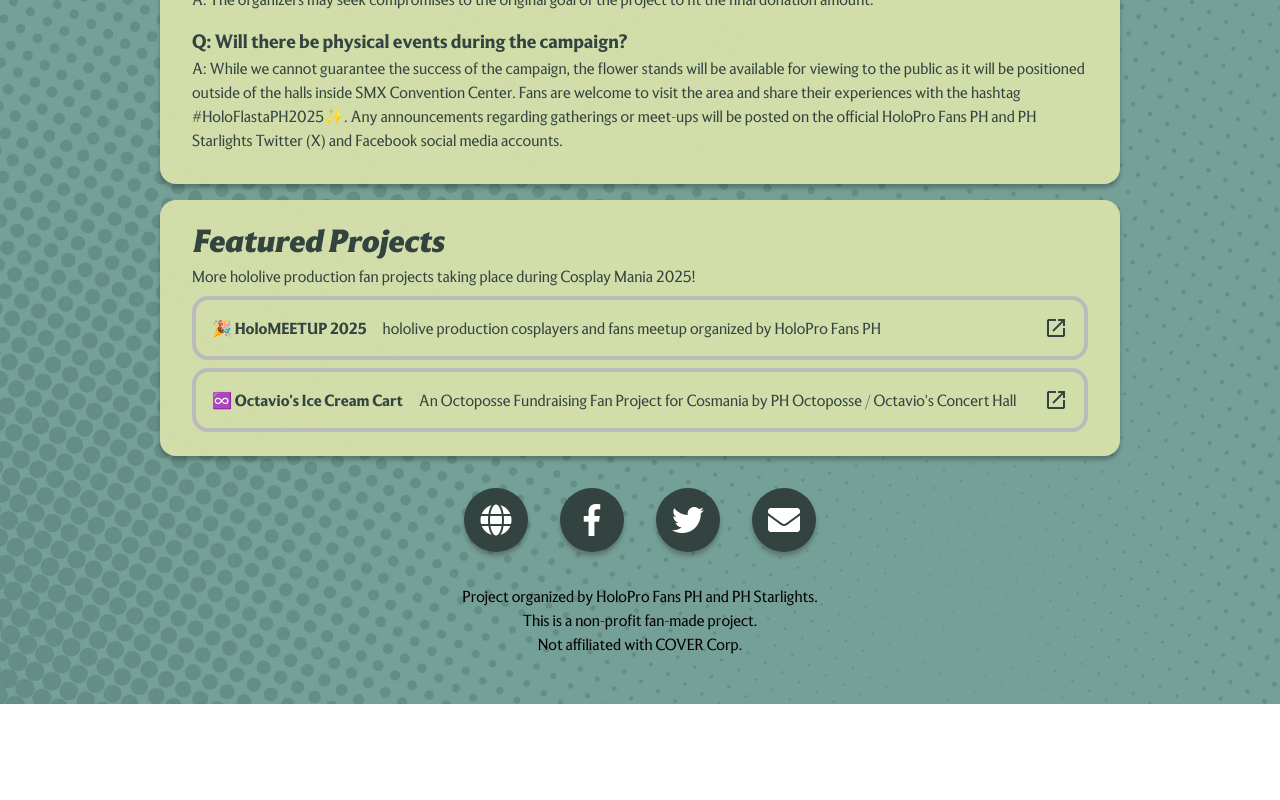
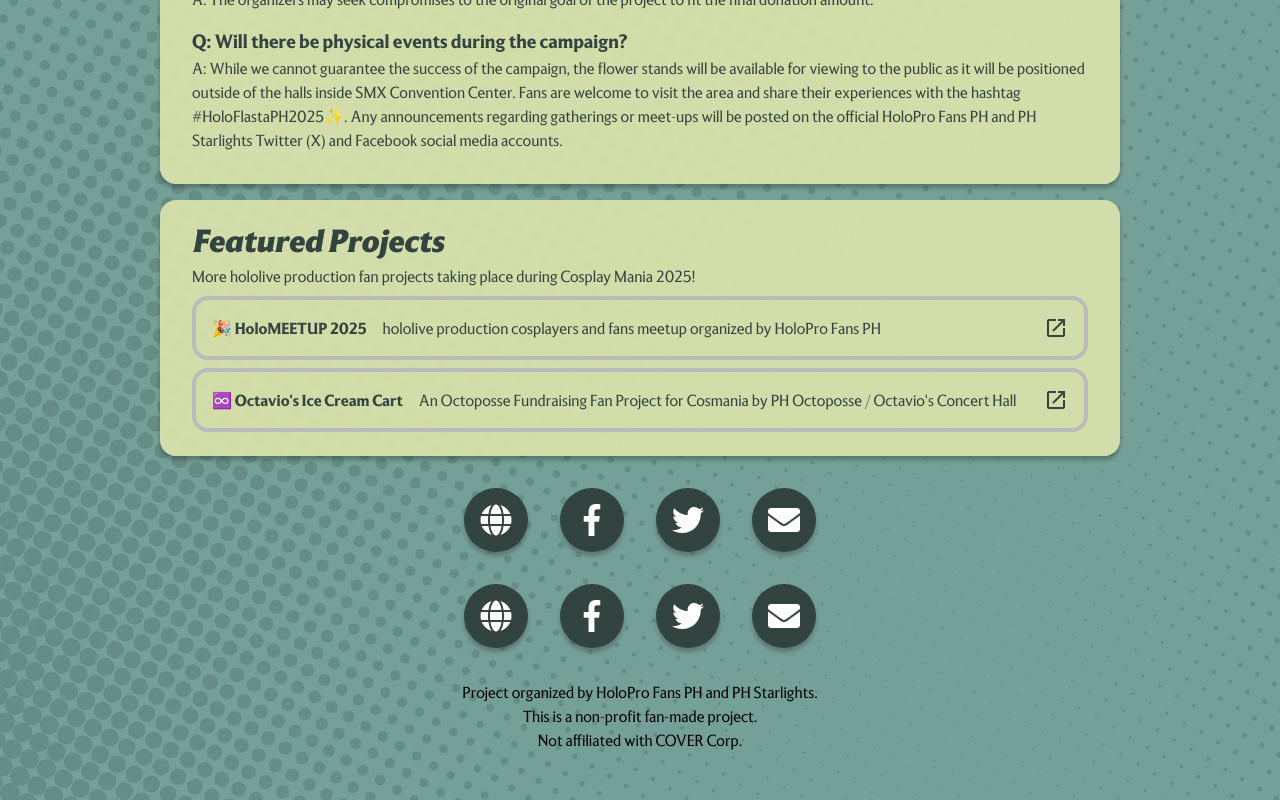
Before and after one commit to HoloProFansPH/2025-flasta, a React (Vite) app: page / in a window 1280 px wide. Shown: the part 963-1763 px from the top of the page. Before the commit the page ends 1667 px from the top, so only its background shows below. Built offline with nearby package versions, Linux system fonts and the light colour scheme.

Commit message:
update websites WIP

```diff
--- a/src/App.tsx
+++ b/src/App.tsx
@@ -23,6 +23,12 @@
                   <SocMedButton link="https://twitter.com/HoloProFansPH" icon="fab fa-twitter" />
                   <SocMedButton link="mailto:holoprofansph@gmail.com" icon="fas fa-envelope" />
               </div>
+              <div className="socmedRow">
+                  <SocMedButton link="https://ph-starlights.carrd.co/" icon="fas fa-globe" />
+                  <SocMedButton link="https://www.facebook.com/PHStarlights/" icon="fab fa-facebook-f" />
+                  <SocMedButton link="https://twitter.com/ph_starlights" icon="fab fa-twitter" />
+                  <SocMedButton link="mailto:phstarlights001@gmail.com" icon="fas fa-envelope" />
+              </div>
               <p id="credits">
                   Project organized by HoloPro Fans PH and PH Starlights.<br/>
                   This is a non-profit fan-made project.<br/>
```
